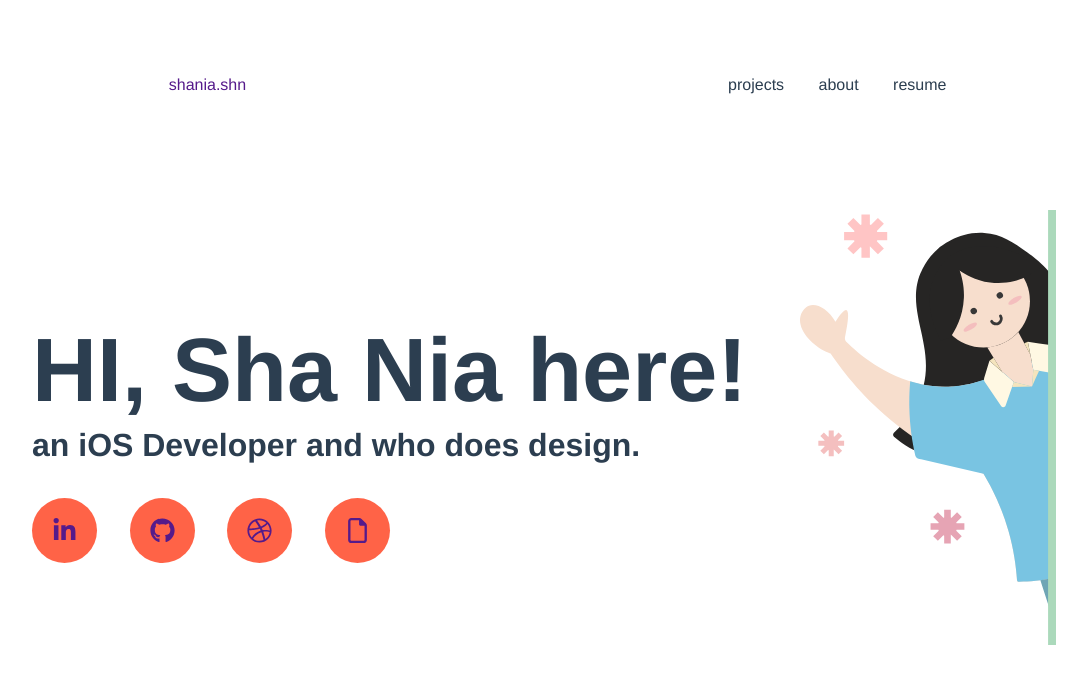
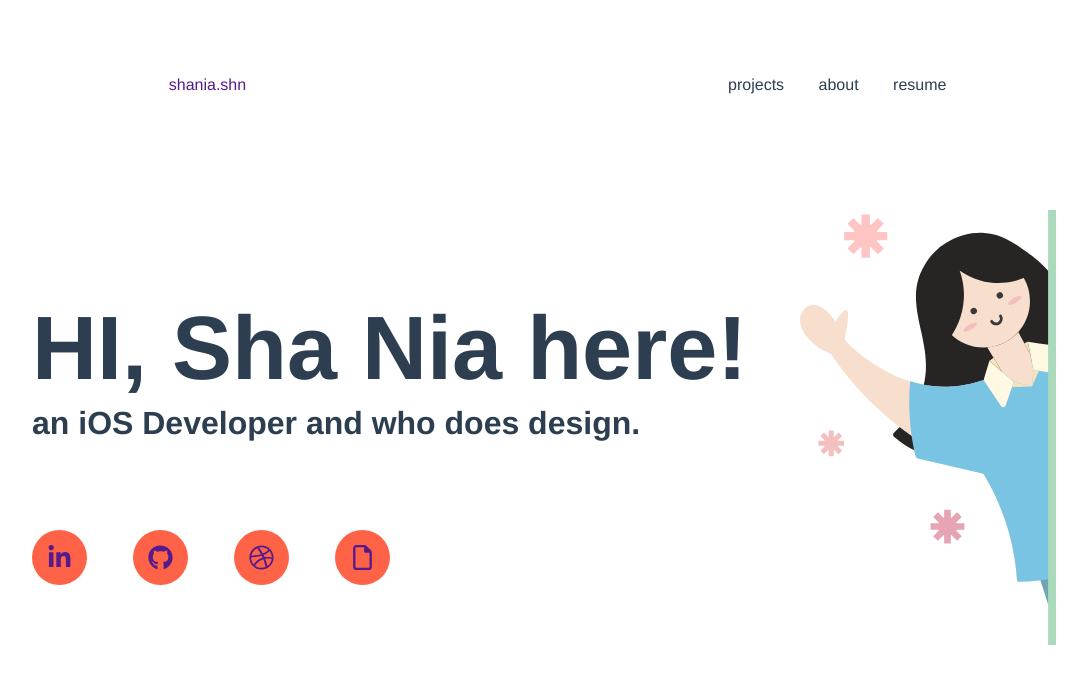
Before and after one commit to shaniashn/shaniashn.github.io, a Vue app: page / in a window 1280 px wide. Shown: the top 684 px of the page, without its empty margins (96-1183 px from the left). Built offline with nearby package versions, Linux system fonts and the light colour scheme.

Commit message:
Update HomePage.vue

```diff
--- a/src/components/HomePage.vue
+++ b/src/components/HomePage.vue
@@ -98,11 +98,12 @@ export default {
     /* background-color: beige; */
     display: flex;
     justify-content: space-between;
+    margin-top: 15%;
   }
 
   .welcome-text .socials a {
     background-color: tomato;
-    padding: 20px;
+    padding: 15px;
     text-align: center;
     border-radius: 50%;
   }
```
